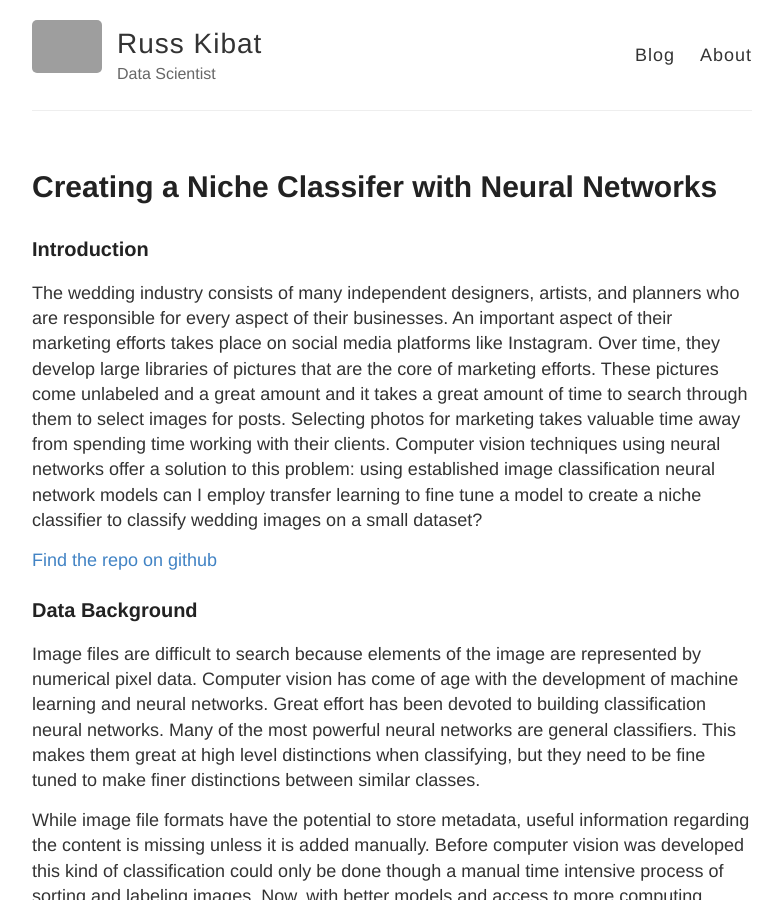
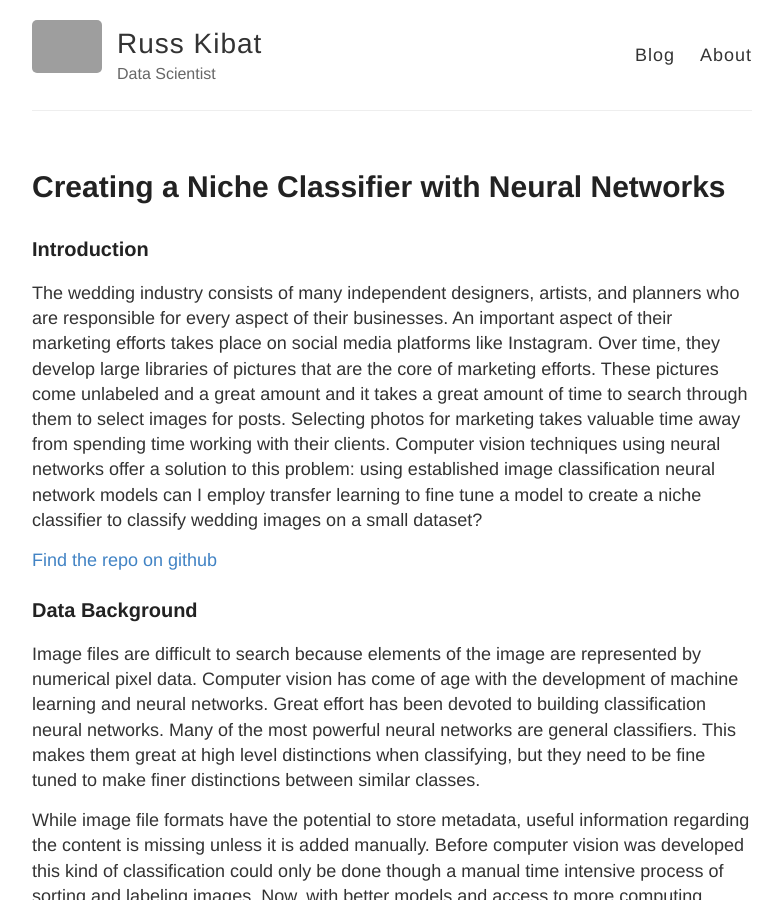
Before and after one commit to russ-kibat/russ-kibat.github.io, a Jekyll site: the page built from Neural-Networks.md, in a window 1280 px wide and 900 px high. Shown: the whole window, without its empty margins (248-1030 px from the left). Built offline with Jekyll 4.4.1, drawn with Linux system fonts in a browser that asks for light colours; grey boxes are pictures that could not be loaded.

Commit message:
Text updates

```diff
--- a/Neural-Networks.md
+++ b/Neural-Networks.md
@@ -1,6 +1,6 @@
 ---
 layout: page
-title: Creating a Niche Classifer with Neural Networks
+title: Creating a Niche Classifier with Neural Networks
 permalink: /neural_networks/
 ---
 
```
Also changed, not shown: _posts/2023-01-05-Neural-Networks.md (+1 -1 lines).
